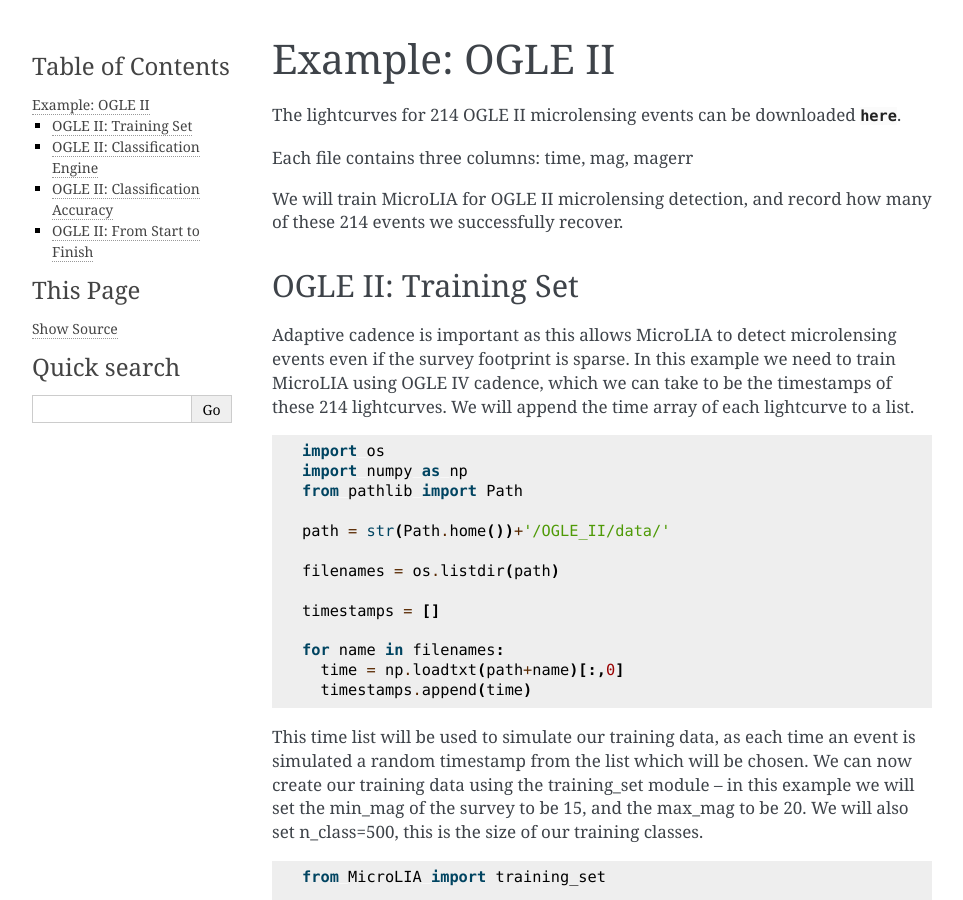
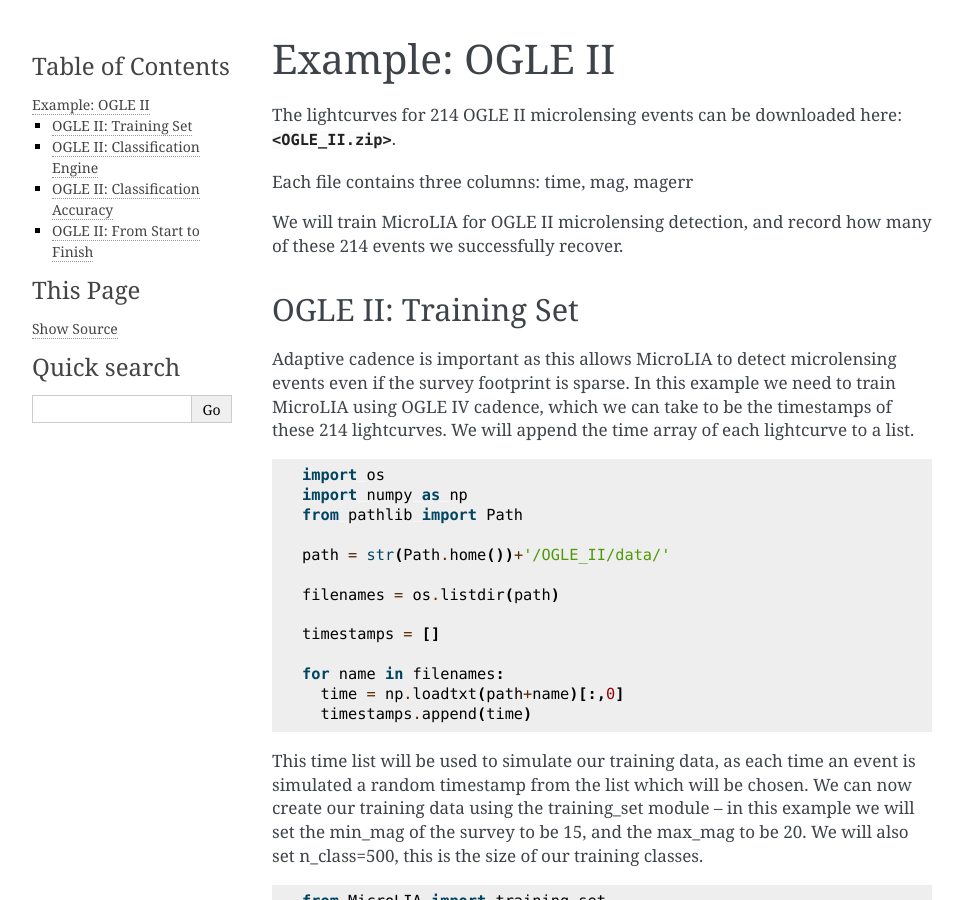
Before and after one commit to Professor-G/MicroLIA, a Sphinx documentation site: the page built from docs/source/Examples.rst, in a window 1280 px wide and 900 px high. Shown: the whole window, without its empty margins (148-1111 px from the left). Built offline with Sphinx 7.4.7, drawn with Linux system fonts in a browser that asks for light colours; pages that are not in the unit, such as notebooks, are missing from menus.

Commit message:
adding data for example

```diff
--- a/docs/source/Examples.rst
+++ b/docs/source/Examples.rst
@@ -2,7 +2,7 @@
 
 Example: OGLE II
 ==================
-The lightcurves for 214 OGLE II microlensing events can be downloaded :download:`here <OGLE_II.zip>`.
+The lightcurves for 214 OGLE II microlensing events can be downloaded here: :download:`<OGLE_II.zip>`.
 
 
 
```
